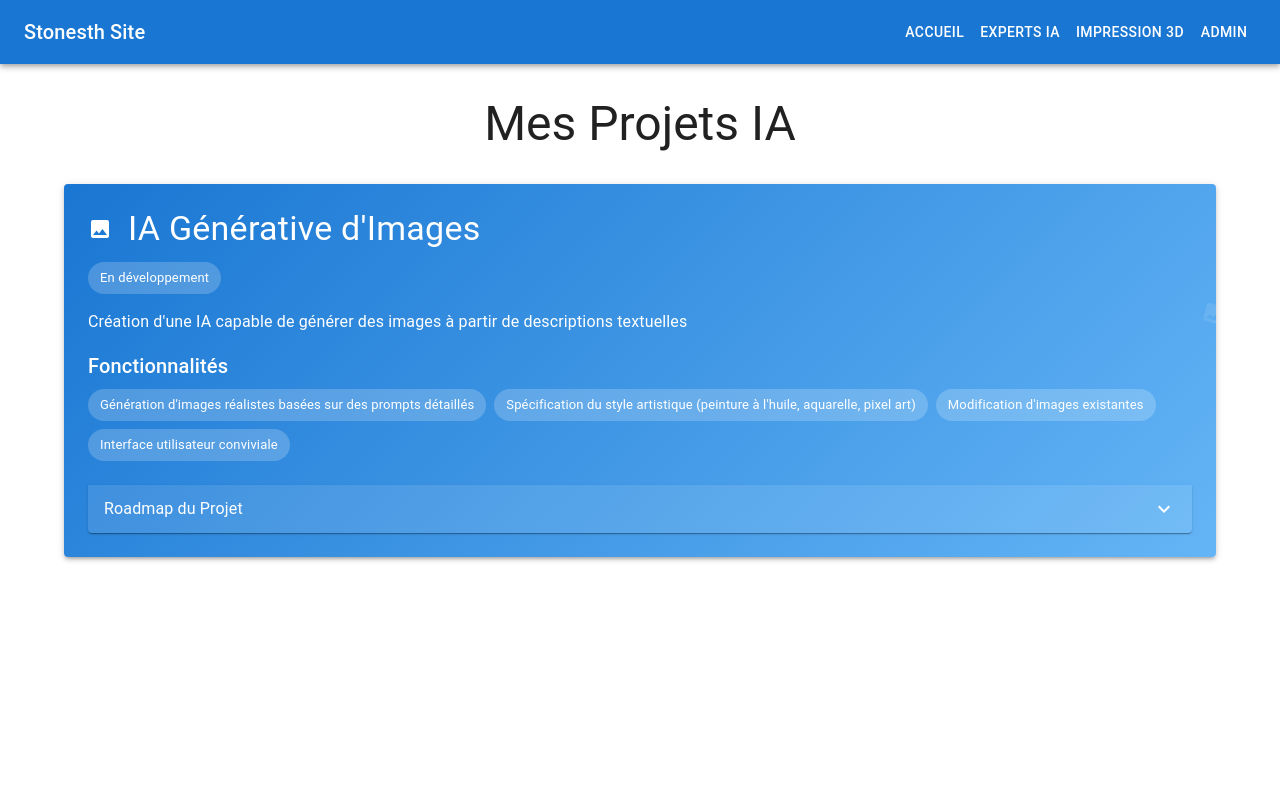
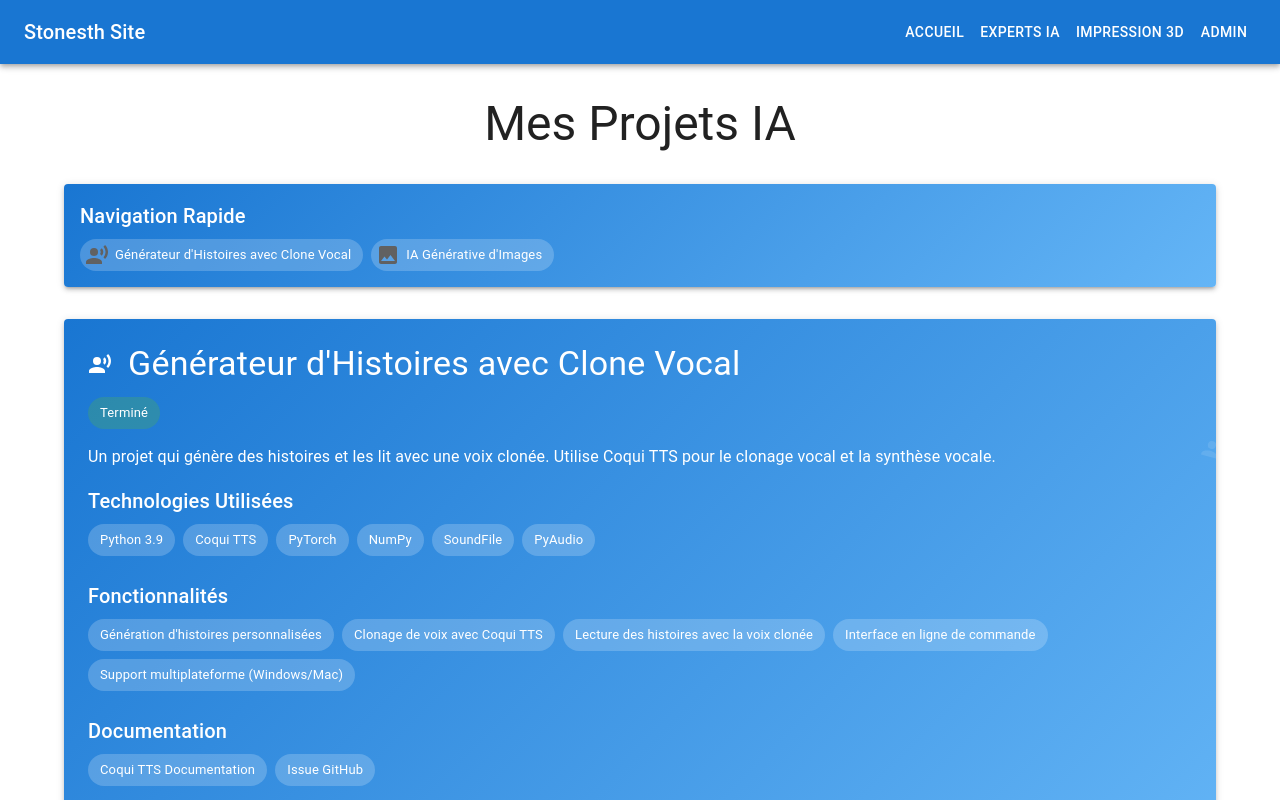
Before and after one commit to Stonesth/StonesthSite, a React (Vite) app: page /ai-projects in a window 1280 px wide. Shown: the top 800 px of the page. Built offline with nearby package versions, Linux system fonts and the light colour scheme.

Commit message:
feat(ai): Ajout du projet de génération de voix et menu de navigation
- Ajout du projet de génération d'histoires avec clone vocal
- Ajout d'un menu de navigation rapide
- Mise à jour de la documentation

```diff
--- a/src/pages/AIProjects.tsx
+++ b/src/pages/AIProjects.tsx
@@ -12,15 +12,52 @@ import {
   AccordionSummary,
   AccordionDetails,
   Button,
+  Link,
 } from '@mui/material';
 import ExpandMoreIcon from '@mui/icons-material/ExpandMore';
 import CodeIcon from '@mui/icons-material/Code';
 import ImageIcon from '@mui/icons-material/Image';
 import RocketLaunchIcon from '@mui/icons-material/RocketLaunch';
+import RecordVoiceOverIcon from '@mui/icons-material/RecordVoiceOver';
 
 const AIProjects = () => {
   const projects = [
     {
+      id: "voice-generator",
+      title: "Générateur d'Histoires avec Clone Vocal",
+      description: "Un projet qui génère des histoires et les lit avec une voix clonée. Utilise Coqui TTS pour le clonage vocal et la synthèse vocale.",
+      features: [
+        "Génération d'histoires personnalisées",
+        "Clonage de voix avec Coqui TTS",
+        "Lecture des histoires avec la voix clonée",
+        "Interface en ligne de commande",
+        "Support multiplateforme (Windows/Mac)"
+      ],
+      technologies: [
+        "Python 3.9",
+        "Coqui TTS",
+        "PyTorch",
+        "NumPy",
+        "SoundFile",
+        "PyAudio"
+      ],
+      tasks: [
+        "Configuration de l'environnement virtuel Python",
+        "Installation des dépendances requises",
+        "Intégration de Coqui TTS",
+        "Implémentation du clonage vocal",
+        "Génération et lecture des histoires",
+        "Tests et optimisations"
+      ],
+      documentation: [
+        { label: "Coqui TTS Documentation", url: "https://docs.coqui.ai/en/latest/models/xtts.html" },
+        { label: "Issue GitHub", url: "https://github.com/coqui-ai/TTS/issues/3369" }
+      ],
+      status: "Terminé",
+      icon: <RecordVoiceOverIcon />
+    },
+    {
+      id: "image-generator",
       title: "IA Générative d'Images",
       description: "Création d'une IA capable de générer des images à partir de descriptions textuelles",
       features: [
@@ -44,7 +81,6 @@ const AIProjects = () => {
       status: "En développement",
       icon: <ImageIcon />
     },
-    // Vous pouvez ajouter d'autres projets ici
   ];
 
   return (
@@ -53,9 +89,50 @@ const AIProjects = () => {
         Mes Projets IA
       </Typography>
 
+      {/* Menu de navigation rapide */}
+      <Paper
+        elevation={3}
+        sx={{
+          p: 2,
+          mb: 4,
+          background: 'linear-gradient(135deg, #1976d2 0%, #64b5f6 100%)',
+          color: 'white'
+        }}
+      >
+        <Typography variant="h6" gutterBottom>
+          Navigation Rapide
+        </Typography>
+        <Box sx={{ display: 'flex', flexWrap: 'wrap', gap: 1 }}>
+          {projects.map((project) => (
+            <Link
+              key={project.id}
+              href={`#${project.id}`}
+              sx={{
+                textDecoration: 'none',
+                color: 'white',
+                '&:hover': { textDecoration: 'none' }
+              }}
+            >
+              <Chip
+                icon={project.icon}
+                label={project.title}
+                clickable
+                sx={{
+                  backgroundColor: 'rgba(255, 255, 255, 0.2)',
+                  color: 'white',
+                  '&:hover': {
+                    backgroundColor: 'rgba(255, 255, 255, 0.3)',
+                  }
+                }}
+              />
+            </Link>
+          ))}
+        </Box>
+      </Paper>
+
       <Grid container spacing={4}>
         {projects.map((project, index) => (
-          <Grid item xs={12} key={index}>
+          <Grid item xs={12} key={index} id={project.id}>
             <Paper
               elevation={3}
               sx={{
@@ -87,7 +164,7 @@ const AIProjects = () => {
                   label={project.status}
                   sx={{
                     mb: 2,
-                    backgroundColor: 'rgba(255, 255, 255, 0.2)',
+                    backgroundColor: project.status === 'Terminé' ? 'rgba(76, 175, 80, 0.3)' : 'rgba(255, 255, 255, 0.2)',
                     color: 'white'
                   }}
                 />
@@ -95,6 +172,29 @@ const AIProjects = () => {
                 <Typography variant="body1" paragraph>
                   {project.description}
                 </Typography>
+
+                {project.technologies && (
+                  <Box sx={{ mb: 3 }}>
+                    <Typography variant="h6" gutterBottom>
+                      Technologies Utilisées
+                    </Typography>
+                    <Box sx={{ display: 'flex', flexWrap: 'wrap', gap: 1 }}>
+                      {project.technologies.map((tech, idx) => (
+                        <Chip
+                          key={idx}
+                          label={tech}
+                          sx={{
+                            backgroundColor: 'rgba(255, 255, 255, 0.2)',
+                            color: 'white',
+                            '&:hover': {
+                              backgroundColor: 'rgba(255, 255, 255, 0.3)',
+                            }
+                          }}
+                        />
+                      ))}
+                    </Box>
+                  </Box>
+                )}
 
                 <Box sx={{ mb: 3 }}>
                   <Typography variant="h6" gutterBottom>
@@ -117,6 +217,36 @@ const AIProjects = () => {
                   </Box>
                 </Box>
 
+                {project.documentation && (
+                  <Box sx={{ mb: 3 }}>
+                    <Typography variant="h6" gutterBottom>
+                      Documentation
+                    </Typography>
+                    <Box sx={{ display: 'flex', flexWrap: 'wrap', gap: 1 }}>
+                      {project.documentation.map((doc, idx) => (
+                        <Link
+                          key={idx}
+                          href={doc.url}
+                          target="_blank"
+                          rel="noopener noreferrer"
+                          sx={{ textDecoration: 'none' }}
+                        >
+                          <Chip
+                            label={doc.label}
+                            sx={{
+                              backgroundColor: 'rgba(255, 255, 255, 0.2)',
+                              color: 'white',
+                              '&:hover': {
+                                backgroundColor: 'rgba(255, 255, 255, 0.3)',
+                              }
+                            }}
+                          />
+                        </Link>
+                      ))}
+                    </Box>
+                  </Box>
+                )}
+
                 <Accordion
                   sx={{
                     backgroundColor: 'rgba(255, 255, 255, 0.1)',
@@ -134,7 +264,7 @@ const AIProjects = () => {
                       }
                     }}
                   >
-                    <Typography>Roadmap du Projet</Typography>
+                    <Typography>Étapes du Projet</Typography>
                   </AccordionSummary>
                   <AccordionDetails>
                     {project.tasks.map((task, idx) => (
```
Also changed, not shown: 2 other files (tests, documents, lock files or other folders).
